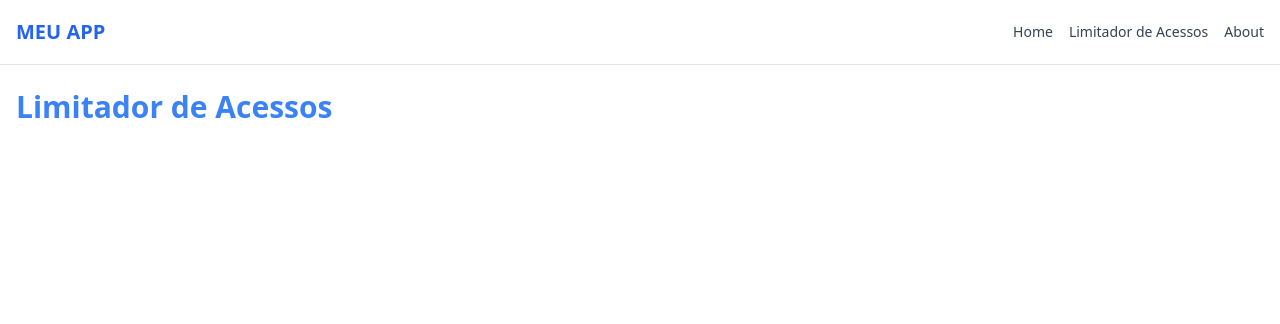
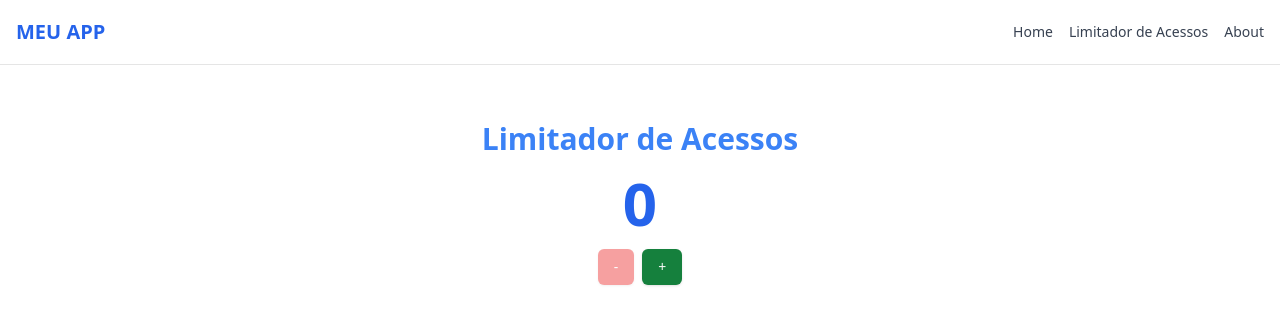
Before and after one commit to betogroo/next-base, a Next.js app: page /counter in a window 1280 px wide. Shown: the top 324 px of the page. Built offline with nearby package versions, Linux system fonts and the light colour scheme.

Commit message:
feat: build counter

```diff
--- a/src/app/counter/page.tsx
+++ b/src/app/counter/page.tsx
@@ -1,7 +1,25 @@
+'use client'
 import PageTitle from "@/components/PageTitle"
+import {Button} from '@/components/ui/button'
+import { useState } from "react"
+
+
 
 export default function Counter() {
+    const [count, setCount] = useState(0)
+    const [maxValue] = useState(10)
+    const increaseValue = () => setCount(count +1)
+    const decreaseValue = () => setCount(count -1)
+
     return (
-        <PageTitle title="Limitador de Acessos" />
+        <div className="container flex flex-col mx-auto items-center gap-4 py-8">
+            <PageTitle title="Limitador de Acessos" />
+            <div className="text-6xl font-bold text-blue-600">{count}</div>
+            <div className="flex gap-2">
+                <Button className="bg-red-500 " disabled={count <= 0} onClick={decreaseValue}>-</Button>
+                <Button className="bg-green-700" disabled={count >= maxValue} onClick={increaseValue} >+</Button>
+            </div>
+        </div>
+
     )
 }
```
